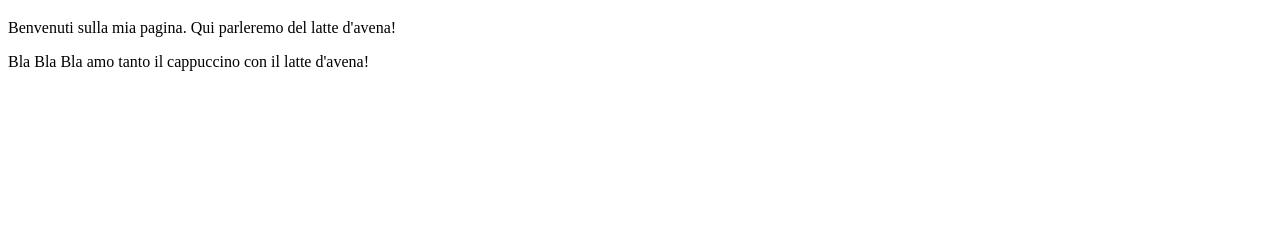
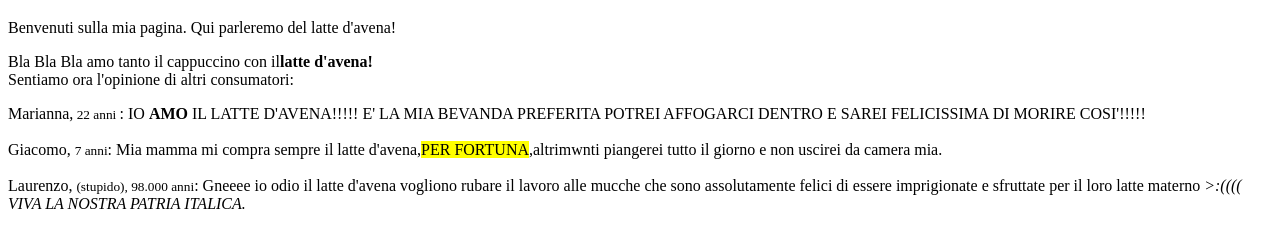
Before and after one commit to damato4-unipi/damato4-unipi.github.io, a plain HTML site: page index.html in a window 1280 px wide. Shown: the part 61-308 px from the top of the page. Drawn offline with Linux system fonts and the light colour scheme.

Commit message:
Opinioni dei consumatori

```diff
--- a/index.html
+++ b/index.html
@@ -12,8 +12,16 @@
 Benvenuti sulla mia pagina. Qui parleremo del latte d'avena!
 </p>
 <p>
-Bla Bla Bla amo tanto il cappuccino con il latte d'avena!
+Bla Bla Bla amo tanto il cappuccino con il<strong>latte d'avena!</strong> <br>
+Sentiamo ora l'opinione di altri consumatori:
 </p>
+
+<div>
+	Marianna,<small> 22 anni </small>: IO <strong>AMO</strong> IL LATTE D'AVENA!!!!! E' LA MIA BEVANDA PREFERITA POTREI AFFOGARCI DENTRO E SAREI FELICISSIMA DI MORIRE COSI'!!!!! <br> <br>
+	Giacomo, <small>7 anni</small>: Mia mamma mi compra sempre il latte d'avena,<mark>PER FORTUNA</mark>,altrimwnti piangerei tutto il giorno e non uscirei da camera mia. <br><br>
+	Laurenzo, <small>(stupido), 98.000 anni</small>: Gneeee io odio il latte d'avena vogliono rubare il lavoro alle mucche che sono assolutamente felici di essere imprigionate e sfruttate per il loro latte materno <em> >:(((( VIVA LA NOSTRA PATRIA ITALICA.</em>
+</div>
+
 </body>
 
 </html>
```
